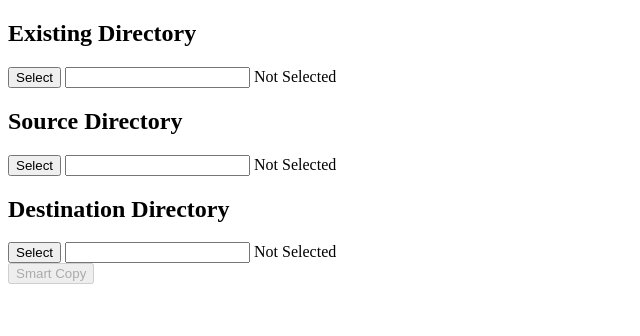
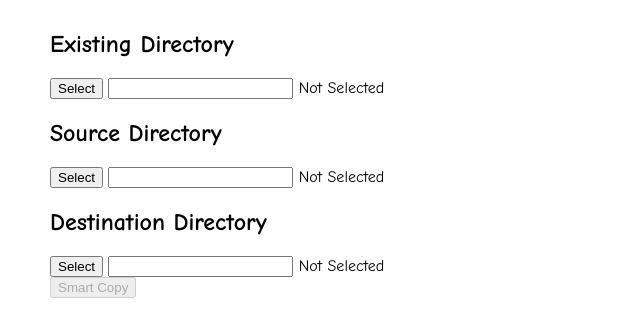
Before and after one commit to ChocolateLoverRaj/smart-photo-copier, an Electron app: page index.html in a window 800 px wide. Shown: the whole page, without its empty margins (0-640 px from the left). Drawn offline with Linux system fonts and the light colour scheme.

Commit message:
Changed Font, Added Margin

```diff
--- a/styles.css
+++ b/styles.css
@@ -1,5 +1,9 @@
 body {
     background-color: white;
+    font-family: Comic Sans Ms;
+    margin-top: 30px;
+    margin-right: 50px;
+    margin-left: 50px;
 }
 
 #steps>li.in-progress {
```
